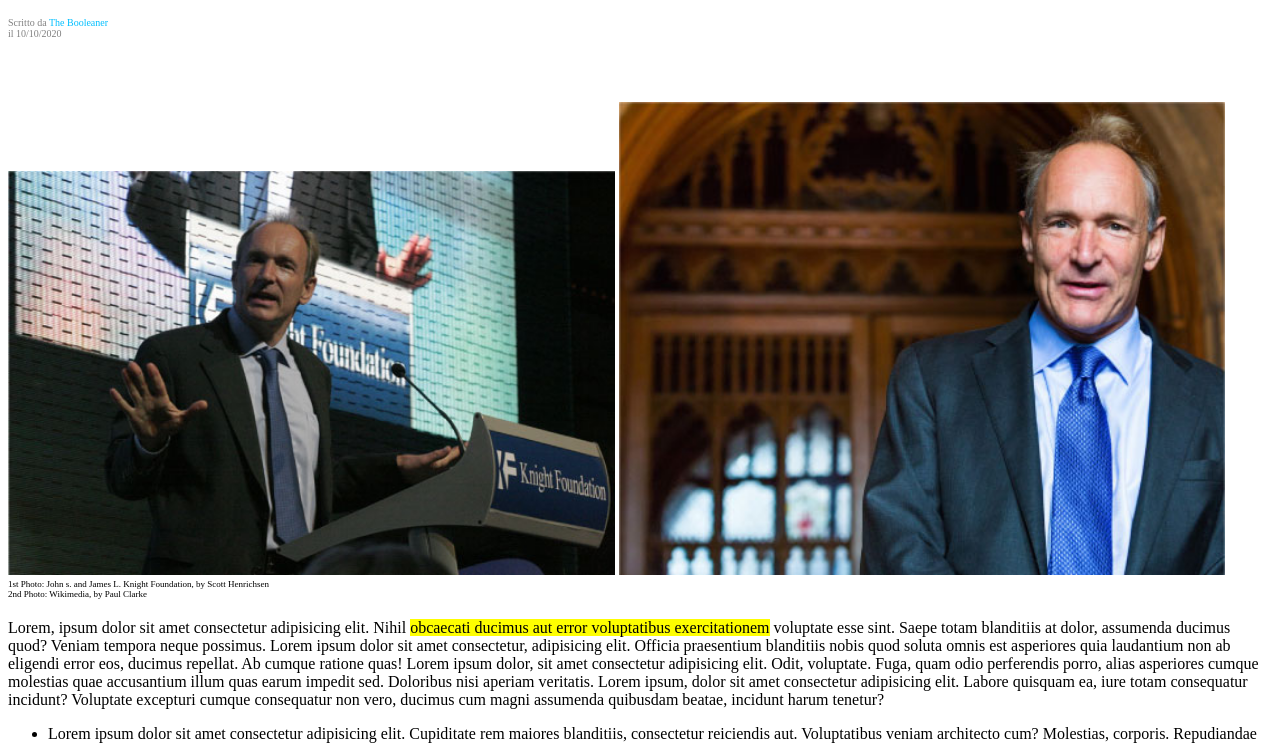
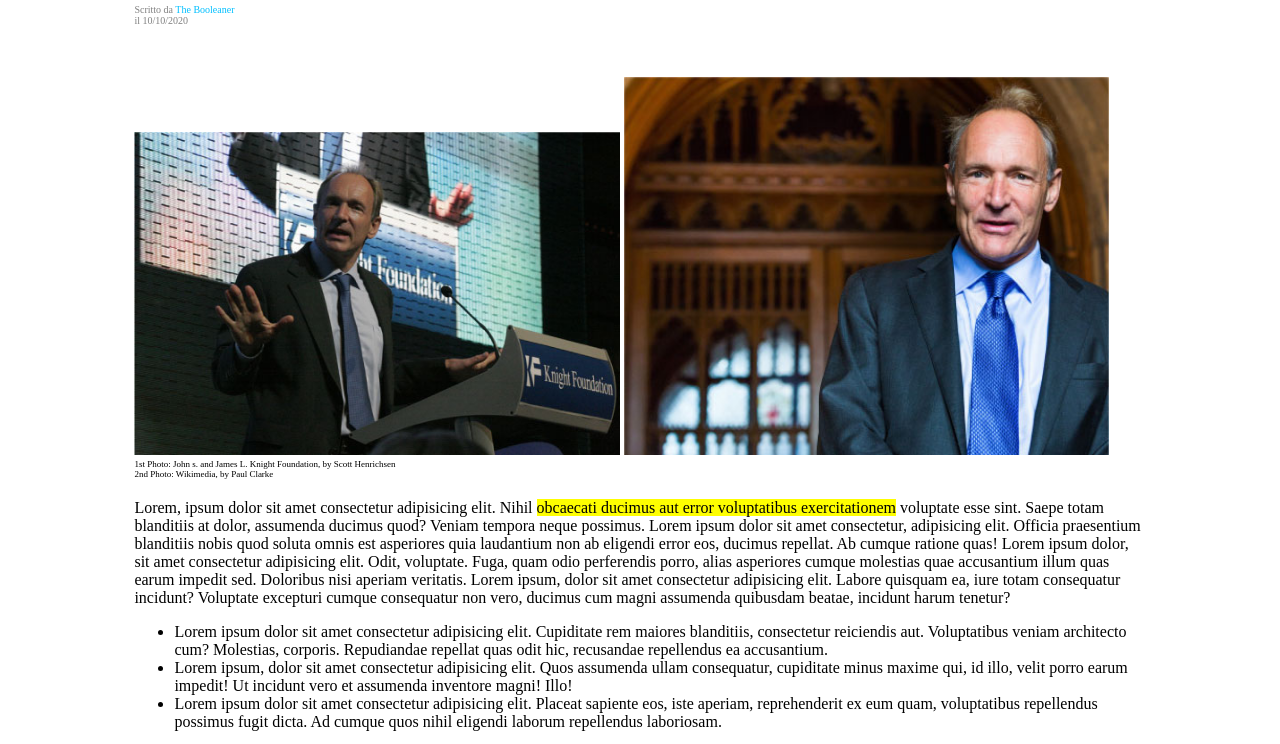
Before and after one commit to ABiviano13/html-css-booleaner, a plain HTML site: page index.html in a window 1280 px wide. Shown: the part 245-989 px from the top of the page. Drawn offline with Linux system fonts and the light colour scheme.

Commit message:
BONUS: aggiunto margin e width e nel file html aggiunto un div contenitore.

```diff
--- /dev/null
+++ b/css/style2.css
@@ -0,0 +1,4 @@
+.contenitore{
+   margin: auto;
+   width: 80%;
+}
--- a/index.html
+++ b/index.html
@@ -5,10 +5,11 @@
     <meta http-equiv="X-UA-Compatible" content="IE=edge">
     <meta name="viewport" content="width=device-width, initial-scale=1.0">
     <link rel="stylesheet" href="css/style.css">
+    <link rel="stylesheet" href="css/style2.css">
     <title>The Booleaner</title>
 </head>
 <body>
-
+   <div class="contenitore">
     <header>
         <!-- Barra azzurra con logo e sfondo -->
         <img src="img/logo.svg" alt="logo The Booleaner">
@@ -133,6 +134,6 @@
             </div>
         </section>
     </footer>
-
+  </div>
 </body>
 </html>
```
